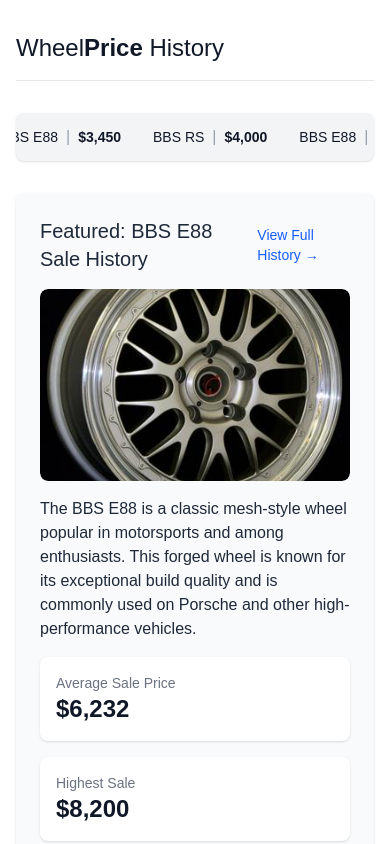
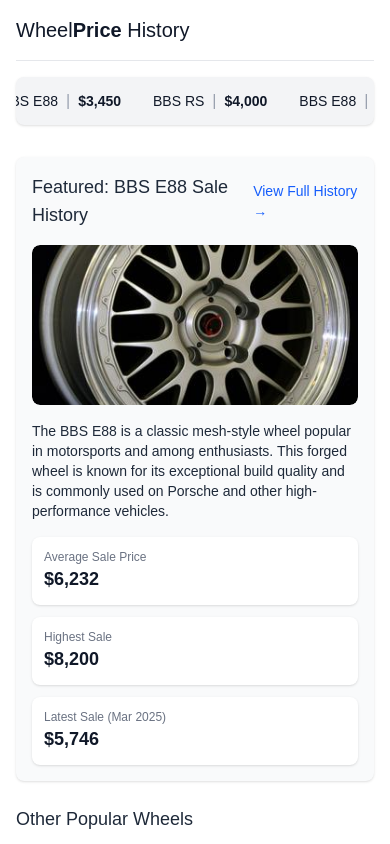
Before and after one commit to rezaca/wheelprice-history-tracker, a Next.js app: page / in a window 390 px wide. Shown: the top 844 px of the page. Built offline with nearby package versions, Linux system fonts and the light colour scheme; no server answers.

Commit message:
Improve mobile experience and price formatting consistency

```diff
--- a/src/app/page.tsx
+++ b/src/app/page.tsx
@@ -8,6 +8,7 @@
 import Image from "next/image";
 import { bbsE88Wheel } from "@/lib/scraper";
 import { usePriceHistory } from "@/lib/hooks";
+import { formatPrice } from "@/lib/utils";
 
 export default function Home() {
   const [mounted, setMounted] = useState(false);
@@ -27,9 +28,9 @@
 
   return (
     <div className="min-h-screen bg-white">
-      <div className="max-w-7xl mx-auto px-4 py-8">
-        <header className="mb-8 border-b border-gray-200 pb-4">
-          <h1 className="text-2xl text-gray-900">
+      <div className="max-w-7xl mx-auto px-4 sm:px-6 py-4 sm:py-8">
+        <header className="mb-4 sm:mb-8 border-b border-gray-200 pb-4">
+          <h1 className="text-xl sm:text-2xl text-gray-900">
             Wheel<span className="font-bold">Price</span> History
           </h1>
         </header>
@@ -37,16 +38,16 @@
         {mounted && <WheelTicker wheels={allWheels} />}
 
         {/* Featured wheel with real data */}
-        <div className="mb-8 bg-gray-50 rounded-lg p-6 shadow-sm">
+        <div className="mb-6 sm:mb-8 bg-gray-50 rounded-lg p-4 sm:p-6 shadow-sm">
           <div className="flex items-center justify-between mb-4">
-            <h2 className="text-xl font-medium text-gray-800">Featured: BBS E88 Sale History</h2>
-            <Link href={`/wheels/${bbsE88Wheel.id}`} className="text-blue-600 hover:text-blue-800 text-sm">
+            <h2 className="text-lg sm:text-xl font-medium text-gray-800">Featured: BBS E88 Sale History</h2>
+            <Link href={`/wheels/${bbsE88Wheel.id}`} className="text-sm text-blue-600 hover:text-blue-800">
               View Full History →
             </Link>
           </div>
 
           <div className="flex flex-col md:flex-row md:items-center md:justify-between gap-4 text-gray-800">
-            <div className="relative w-full md:w-48 h-48 overflow-hidden rounded-lg">
+            <div className="relative w-full md:w-48 h-40 sm:h-48 overflow-hidden rounded-lg">
               <Image
                 src="/bbse88.jpg"
                 alt="BBS E88 Wheels"
@@ -58,24 +59,24 @@
               />
             </div>
             <div className="flex-1">
-              <p className="mb-4">{bbsE88Wheel.description}</p>
-              <div className="grid grid-cols-1 md:grid-cols-3 gap-4">
-                <div className="bg-white p-4 rounded-lg shadow-sm">
-                  <p className="text-sm text-gray-500">Average Sale Price</p>
-                  <p className="text-2xl font-bold text-gray-900">
-                    {loading ? "Loading..." : `$${bbsE88Data?.averagePrice.toLocaleString()}`}
+              <p className="text-sm sm:text-base mb-4">{bbsE88Wheel.description}</p>
+              <div className="grid grid-cols-1 sm:grid-cols-3 gap-3 sm:gap-4">
+                <div className="bg-white p-3 sm:p-4 rounded-lg shadow-sm">
+                  <p className="text-xs sm:text-sm text-gray-500">Average Sale Price</p>
+                  <p className="text-lg sm:text-2xl font-bold text-gray-900">
+                    {loading ? "Loading..." : formatPrice(bbsE88Data?.averagePrice)}
                   </p>
                 </div>
-                <div className="bg-white p-4 rounded-lg shadow-sm">
-                  <p className="text-sm text-gray-500">Highest Sale</p>
-                  <p className="text-2xl font-bold text-gray-900">
-                    {loading ? "Loading..." : `$${bbsE88Data?.highestPrice.toLocaleString()}`}
+                <div className="bg-white p-3 sm:p-4 rounded-lg shadow-sm">
+                  <p className="text-xs sm:text-sm text-gray-500">Highest Sale</p>
+                  <p className="text-lg sm:text-2xl font-bold text-gray-900">
+                    {loading ? "Loading..." : formatPrice(bbsE88Data?.highestPrice)}
                   </p>
                 </div>
-                <div className="bg-white p-4 rounded-lg shadow-sm">
-                  <p className="text-sm text-gray-500">Latest Sale ({formattedDate})</p>
-                  <p className="text-2xl font-bold text-gray-900">
-                    {loading ? "Loading..." : `$${bbsE88Data?.pricePoints[0]?.price.toLocaleString() ?? bbsE88Wheel.currentPrice.toLocaleString()}`}
+                <div className="bg-white p-3 sm:p-4 rounded-lg shadow-sm">
+                  <p className="text-xs sm:text-sm text-gray-500">Latest Sale ({formattedDate})</p>
+                  <p className="text-lg sm:text-2xl font-bold text-gray-900">
+                    {loading ? "Loading..." : formatPrice(bbsE88Data?.pricePoints[0]?.price ?? bbsE88Wheel.currentPrice)}
                   </p>
                 </div>
               </div>
@@ -83,7 +84,7 @@
           </div>
         </div>
 
-        <h2 className="text-xl font-medium text-gray-800 mb-4 mt-8">Other Popular Wheels</h2>
+        <h2 className="text-lg sm:text-xl font-medium text-gray-800 mb-4 mt-6 sm:mt-8">Other Popular Wheels</h2>
         <WheelGrid wheels={wheels} />
       </div>
     </div>
--- a/src/components/price-history/sales-history.tsx
+++ b/src/components/price-history/sales-history.tsx
@@ -5,6 +5,7 @@
 import { AuctionResult } from "@/lib/types";
 import { useState, useEffect } from "react";
 import axios from "axios";
+import { formatPrice } from "@/lib/utils";
 
 interface SalesHistoryProps {
   wheelId: string;
@@ -63,7 +64,7 @@
 
     return (
       <div className="space-y-4">
-        <div className="text-sm text-gray-500 mb-4">
+        <div className="text-xs sm:text-sm text-gray-500 mb-4">
           Showing {startIndex + 1}-{Math.min(endIndex, sortedAuctions.length)} of {sortedAuctions.length} results
         </div>
 
@@ -73,15 +74,15 @@
             : auction.title;
 
           return (
-            <div key={index} className="bg-gray-100 rounded-lg p-4 border border-gray-200">
-              <div className="flex justify-between items-center">
+            <div key={index} className="bg-gray-100 rounded-lg p-3 sm:p-4 border border-gray-200">
+              <div className="flex flex-col sm:flex-row sm:justify-between sm:items-center gap-2 sm:gap-0">
                 <div>
-                  <div className="text-gray-800 font-medium">{simplifiedTitle}</div>
-                  <div className="text-sm text-gray-500">
+                  <div className="text-sm sm:text-base text-gray-800 font-medium">{simplifiedTitle}</div>
+                  <div className="text-xs sm:text-sm text-gray-500">
                     {format(parseISO(auction.date), 'MMM d, yyyy')}
                   </div>
                 </div>
-                <div className="text-xl text-gray-900 font-medium">${auction.price.toLocaleString()}</div>
+                <div className="text-base sm:text-xl text-gray-900 font-medium">{formatPrice(auction.price)}</div>
               </div>
               {auction.link && (
                 <div className="mt-2">
@@ -89,7 +90,7 @@
                     href={auction.link}
                     target="_blank"
                     rel="noopener noreferrer"
-                    className="text-emerald-600 hover:text-emerald-700 text-sm"
+                    className="text-xs sm:text-sm text-emerald-600 hover:text-emerald-700"
                   >
                     View Listing →
                   </a>
@@ -104,17 +105,17 @@
             <button
               onClick={() => setCurrentPage(p => Math.max(1, p - 1))}
               disabled={currentPage === 1}
-              className="px-4 py-2 text-sm bg-white border border-gray-300 rounded-md hover:bg-gray-50 disabled:opacity-50 disabled:cursor-not-allowed"
+              className="px-3 sm:px-4 py-2 text-xs sm:text-sm bg-white border border-gray-300 rounded-md hover:bg-gray-50 disabled:opacity-50 disabled:cursor-not-allowed"
             >
               Previous
             </button>
-            <span className="px-4 py-2 text-sm bg-white border border-gray-300 rounded-md">
+            <span className="px-3 sm:px-4 py-2 text-xs sm:text-sm bg-white border border-gray-300 rounded-md">
               Page {currentPage} of {totalPages}
             </span>
             <button
               onClick={() => setCurrentPage(p => Math.min(totalPages, p + 1))}
               disabled={currentPage === totalPages}
-              className="px-4 py-2 text-sm bg-white border border-gray-300 rounded-md hover:bg-gray-50 disabled:opacity-50 disabled:cursor-not-allowed"
+              className="px-3 sm:px-4 py-2 text-xs sm:text-sm bg-white border border-gray-300 rounded-md hover:bg-gray-50 disabled:opacity-50 disabled:cursor-not-allowed"
             >
               Next
             </button>
--- a/src/components/price-history/wheel-card.tsx
+++ b/src/components/price-history/wheel-card.tsx
@@ -3,6 +3,7 @@
 import Link from "next/link";
 import { Wheel } from "@/lib/mock-data";
 import { Card } from "@/components/ui/card";
+import { formatPrice } from "@/lib/utils";
 
 interface WheelCardProps {
   wheel: Wheel;
@@ -20,8 +21,9 @@
           <h3 className="text-base text-gray-900 font-semibold">{name}</h3>
 
           <div className="mt-4 flex flex-col">
-            <div className="flex items-center">
-              <span className="text-lg font-bold text-gray-900">${currentPrice}</span>
+            <div className="flex flex-col">
+              <span className="text-lg font-bold text-gray-900">{formatPrice(currentPrice)}</span>
+              <span className="text-xs text-gray-500">Latest Sale</span>
             </div>
           </div>
 
--- a/src/lib/utils.ts
+++ b/src/lib/utils.ts
@@ -9,12 +9,15 @@
 }
 
 /**
- * Formats a price as a currency string
+ * Formats a price as a currency string with consistent formatting
  */
-export function formatPrice(price: number): string {
+export function formatPrice(price: number | undefined | null): string {
+  if (price === undefined || price === null) return '$0';
   return new Intl.NumberFormat('en-US', {
     style: 'currency',
     currency: 'USD',
+    minimumFractionDigits: 0,
+    maximumFractionDigits: 0
   }).format(price);
 }
 
```
